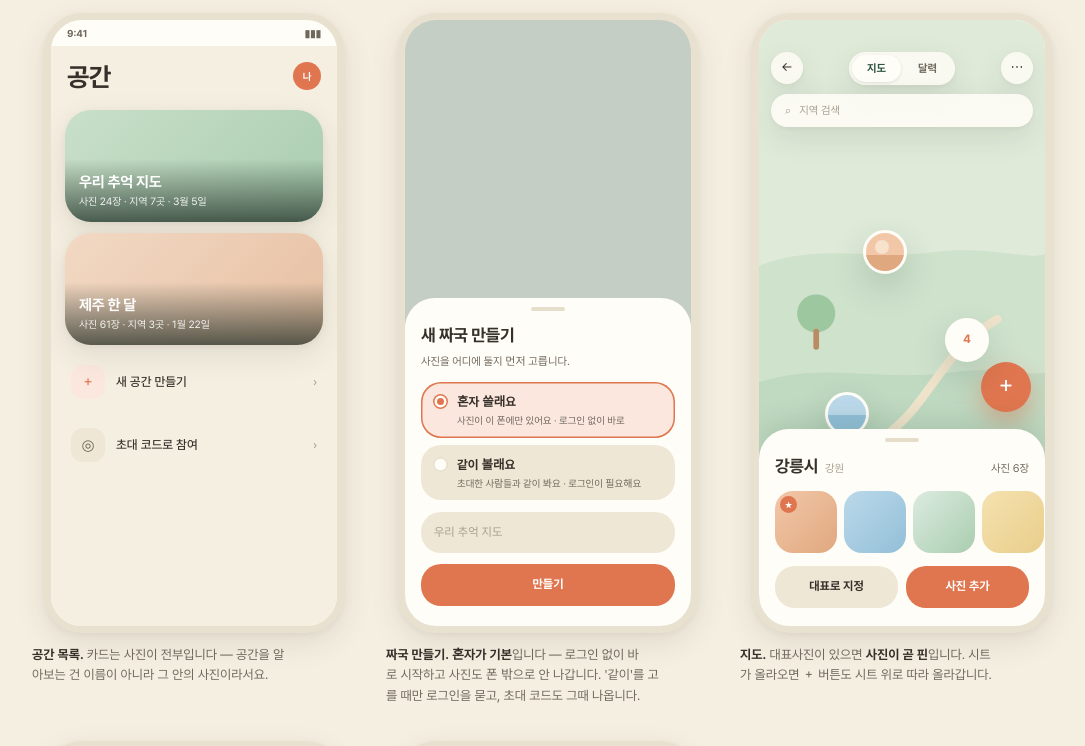
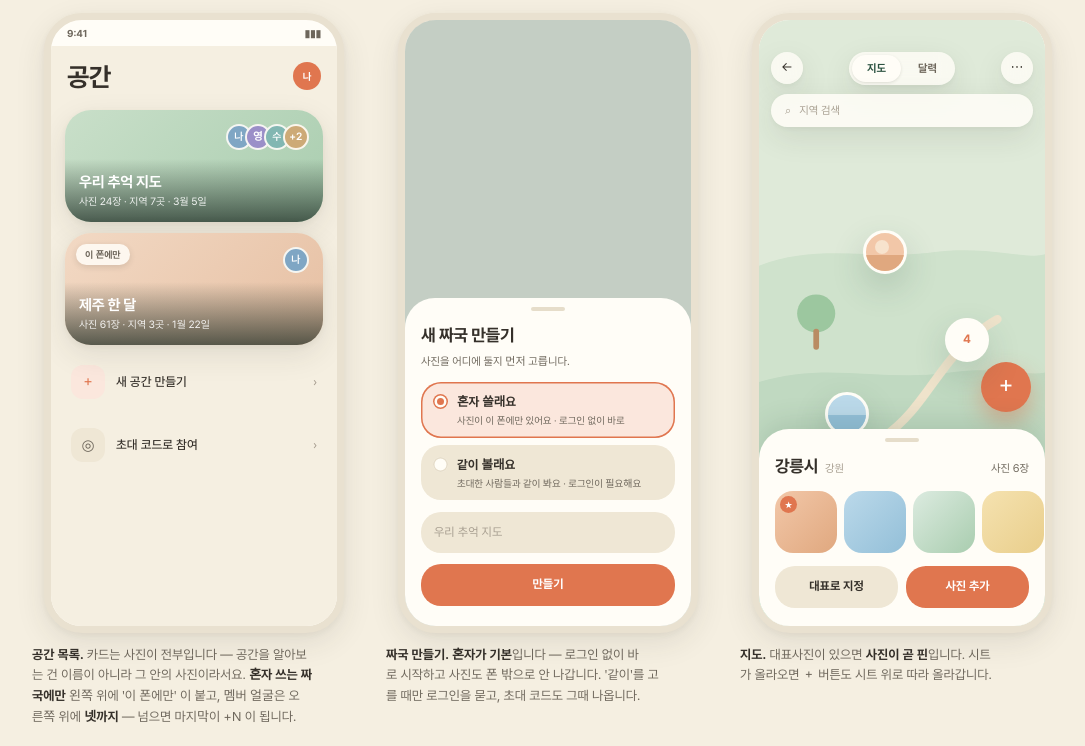
Before and after one commit to Blankymunn3/surprise, a plain HTML site: page docs/app/design.html in a window 1280 px wide. Shown: the part 2220-2966 px from the top of the page, without its empty margins (92-1177 px from the left). Drawn offline with Linux system fonts and the light colour scheme.

Commit message:
짜국 카드 — '이 폰에만' 표시 · 멤버 얼굴을 문서에 맞춤
- 혼자 쓰는 짜국에만 왼쪽 위에 '이 폰에만'. 같이 쓰는 쪽에는 아무것도 안 답니다
  (둘 다 달면 어느 쪽이 특별한지 알 수 없습니다)
- '혼자' 가 아니라 '이 폰에만' 인 이유: 알아야 할 것은 종류가 아니라
  '이 사진들은 폰을 잃으면 사라진다' 입니다
- 감빛을 안 씀 — 누르는 것이 아니라 알려 주는 것이라서
- 멤버 얼굴이 목업에 빠져 있던 것을 채움. 넷까지 + N, 이름에서 색을 뽑는
  6색 팔레트를 부품표에 적음

```diff
--- a/docs/app/design.html
+++ b/docs/app/design.html
@@ -174,6 +174,30 @@ h3{font-size:15px;font-weight:700;margin:0 0 12px;letter-spacing:-.01em}
 .row-btn i{
   width:34px;height:34px;border-radius:12px;display:grid;place-items:center;
   font-style:normal;font-size:15px
+}
+/* 카드 오른쪽 위 멤버 얼굴. 넷을 넘으면 앞 셋만 두고 마지막이 +N 이 됩니다 —
+   그냥 자르면 다섯째부터는 있는지조차 안 보입니다.
+   색은 **이름에서** 뽑습니다(아래 팔레트를 글자 코드 합으로 나눈 나머지).
+   같은 사람이 늘 같은 색이어야 해서 난수를 쓰지 않습니다. */
+.card-avatars{position:absolute;right:14px;top:14px;z-index:2;display:flex}
+.card-avatars div{
+  width:26px;height:26px;border-radius:50%;margin-left:-7px;
+  border:2px solid rgba(255,253,247,.92);
+  display:grid;place-items:center;
+  color:#fff;font-size:10.5px;font-weight:600;letter-spacing:.04em
+}
+.card-avatars div:first-child{margin-left:0}
+
+/* 혼자 쓰는 짜국 표시.
+   **표시를 다는 쪽이 예외입니다** — 같이 쓰는 짜국에는 아무것도 안 답니다.
+   둘 다 달면 목록이 딱지투성이가 되고, 어느 쪽이 특별한지도 알 수 없습니다.
+   감빛을 쓰지 않는 이유: 누르는 것이 아니라 그냥 알려 주는 것이라서요. */
+.only-here{
+  position:absolute;left:11px;top:11px;z-index:2;
+  background:rgba(255,253,247,.86);backdrop-filter:blur(10px);
+  border-radius:999px;padding:3px 9px;
+  font-size:9.5px;font-weight:700;color:var(--ink-2);
+  box-shadow:0 2px 6px rgba(53,48,42,.14)
 }
 .row-btn b{font-weight:500;font-size:12.5px}
 .row-btn u{margin-left:auto;color:var(--ink-3);text-decoration:none;font-size:12px}
@@ -462,9 +486,17 @@ footer{color:var(--ink-3);font-size:13px;text-align:center;padding-top:8px}
           <div class="head"><b>공간</b><div class="avatar">나</div></div>
 
           <div class="space-card" style="background:linear-gradient(135deg,#C9DFC9,#A9CDAF)">
+            <div class="card-avatars">
+              <div style="background:#7FA6C4">나</div>
+              <div style="background:#9B8FC8">영</div>
+              <div style="background:#82B7B2">수</div>
+              <div style="background:#CDAA77">+2</div>
+            </div>
             <div class="meta"><b>우리 추억 지도</b><span>사진 24장 · 지역 7곳 · 3월 5일</span></div>
           </div>
           <div class="space-card" style="background:linear-gradient(135deg,#F2D9C4,#E6BFA2)">
+            <div class="only-here">이 폰에만</div>
+            <div class="card-avatars"><div style="background:#7FA6C4">나</div></div>
             <div class="meta"><b>제주 한 달</b><span>사진 61장 · 지역 3곳 · 1월 22일</span></div>
           </div>
 
@@ -479,7 +511,9 @@ footer{color:var(--ink-3);font-size:13px;text-align:center;padding-top:8px}
         </div>
       </div>
       <p class="screen-note"><b>공간 목록.</b> 카드는 사진이 전부입니다 —
-        공간을 알아보는 건 이름이 아니라 그 안의 사진이라서요.</p>
+        공간을 알아보는 건 이름이 아니라 그 안의 사진이라서요.
+        <b>혼자 쓰는 짜국에만</b> 왼쪽 위에 '이 폰에만' 이 붙고, 멤버 얼굴은 오른쪽 위에
+        <b>넷까지</b> — 넘으면 마지막이 +N 이 됩니다.</p>
     </div>
 
     <div>
@@ -685,6 +719,16 @@ footer{color:var(--ink-3);font-size:13px;text-align:center;padding-top:8px}
         <li>테두리 없음, 그림자 없음</li>
       </ul>
     </div>
+    <div class="spec">
+      <h3>멤버 얼굴</h3>
+      <ul>
+        <li><b>26</b> 지름 · <b>-7</b> 겹침 · 흰 테두리 2</li>
+        <li>넷까지, 넘으면 마지막이 <b>+N</b></li>
+        <li>색은 <b>이름에서</b> — 글자 코드 합을 여섯으로 나눈 나머지.
+          같은 사람은 늘 같은 색이어야 해서 난수를 쓰지 않습니다</li>
+        <li><code>#E0764F #9B8FC8 #82B7B2 #CDAA77 #7FA6C4 #88BE9C</code></li>
+      </ul>
+    </div>
   </div>
 </section>
 
```
